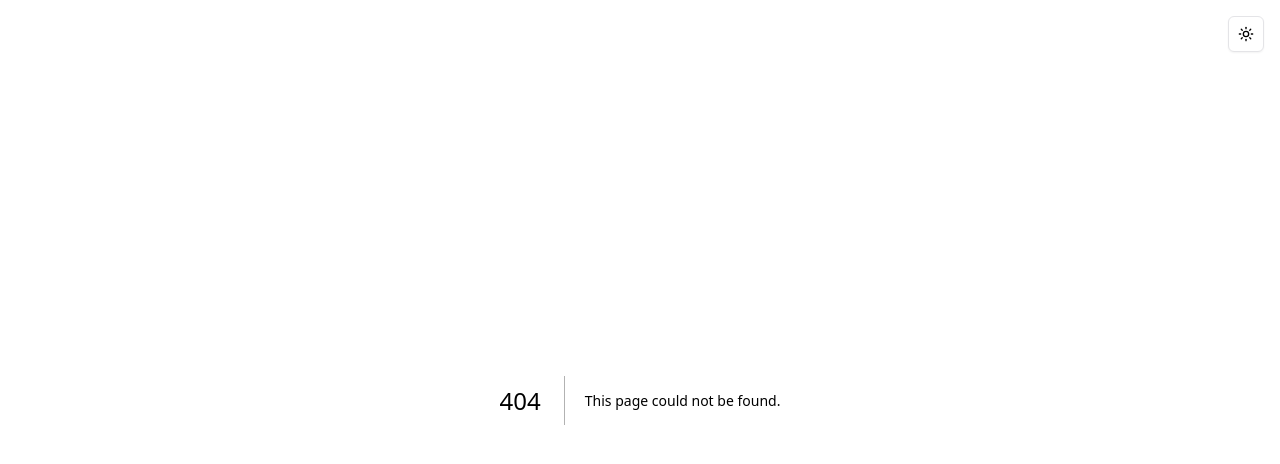
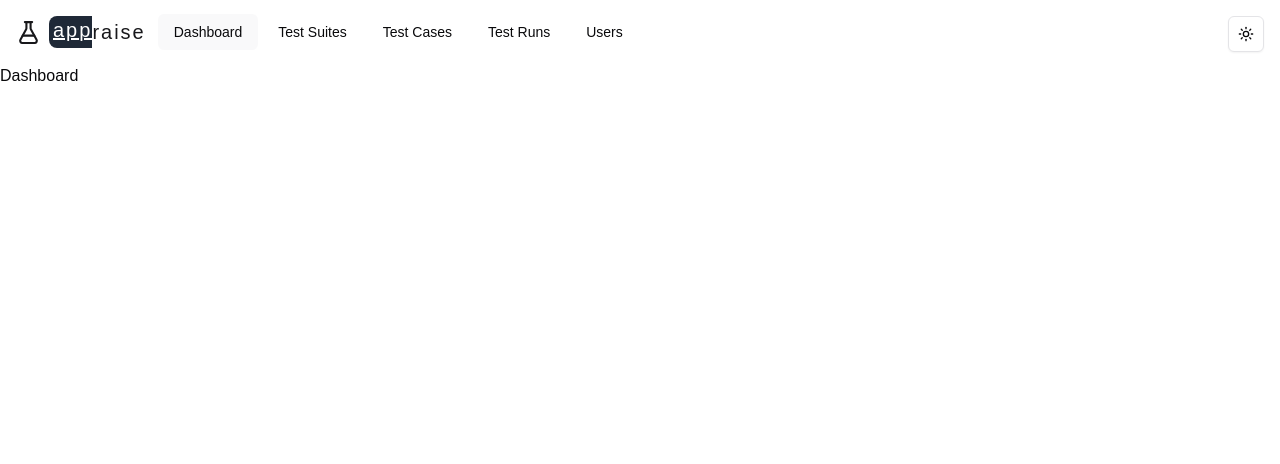
Before and after one commit to jamil2018/appraise, a Next.js app: page /dashboard in a window 1280 px wide. Before the commit this address had no page. Shown: the top 464 px of the page. Built offline with nearby package versions, Linux system fonts and the light colour scheme.

Commit message:
implement the dashboard navbar, add dashboard layout

```diff
--- a/package.json
+++ b/package.json
@@ -13,6 +13,7 @@
     "@radix-ui/react-checkbox": "^1.1.3",
     "@radix-ui/react-dropdown-menu": "^2.1.4",
     "@radix-ui/react-label": "^2.1.1",
+    "@radix-ui/react-navigation-menu": "^1.2.4",
     "@radix-ui/react-slot": "^1.1.1",
     "@radix-ui/react-toast": "^1.2.5",
     "bcryptjs": "^2.4.3",
--- /dev/null
+++ b/src/app/(base)/dashboard/page.tsx
@@ -0,0 +1,7 @@
+import React from "react";
+
+const Dashboard = () => {
+  return <div>Dashboard</div>;
+};
+
+export default Dashboard;
--- /dev/null
+++ b/src/app/(base)/layout.tsx
@@ -0,0 +1,46 @@
+import Logo from "@/components/logo";
+import NavLink from "@/components/navigation/nav-link";
+import {
+  NavigationMenu,
+  NavigationMenuItem,
+  NavigationMenuList,
+} from "@/components/ui/navigation-menu";
+import Link from "next/link";
+
+export default function BaseLayout({
+  children,
+}: {
+  children: React.ReactNode;
+}) {
+  return (
+    <>
+      <nav className="ml-2 py-2">
+        <NavigationMenu>
+          <NavigationMenuList className="flex items-center">
+            <NavigationMenuItem>
+              <Link href="/dashboard">
+                <Logo />
+              </Link>
+            </NavigationMenuItem>
+            <NavigationMenuItem>
+              <NavLink href="/dashboard">Dashboard</NavLink>
+            </NavigationMenuItem>
+            <NavigationMenuItem>
+              <NavLink href="/test-suites">Test Suites</NavLink>
+            </NavigationMenuItem>
+            <NavigationMenuItem>
+              <NavLink href="/test-cases">Test Cases</NavLink>
+            </NavigationMenuItem>
+            <NavigationMenuItem>
+              <NavLink href="/test-runs">Test Runs</NavLink>
+            </NavigationMenuItem>
+            <NavigationMenuItem>
+              <NavLink href="/users">Users</NavLink>
+            </NavigationMenuItem>
+          </NavigationMenuList>
+        </NavigationMenu>
+      </nav>
+      {children}
+    </>
+  );
+}
--- /dev/null
+++ b/src/app/(base)/test-cases/page.tsx
@@ -0,0 +1,7 @@
+import React from "react";
+
+const TestCases = () => {
+  return <div>TestCases</div>;
+};
+
+export default TestCases;
--- /dev/null
+++ b/src/app/(base)/test-runs/page.tsx
@@ -0,0 +1,7 @@
+import React from "react";
+
+const TestRuns = () => {
+  return <div>TestRuns</div>;
+};
+
+export default TestRuns;
--- /dev/null
+++ b/src/app/(base)/test-suites/page.tsx
@@ -0,0 +1,7 @@
+import React from "react";
+
+const TestSuites = () => {
+  return <div>TestSuites</div>;
+};
+
+export default TestSuites;
--- /dev/null
+++ b/src/app/(base)/users/page.tsx
@@ -0,0 +1,7 @@
+import React from "react";
+
+const Users = () => {
+  return <div>Users</div>;
+};
+
+export default Users;
--- a/src/app/page.tsx
+++ b/src/app/page.tsx
@@ -11,8 +11,11 @@ const Home = () => {
       <Button className="mr-2">
         <Link href="/login">Login</Link>
       </Button>
-      <Button>
+      <Button className="mr-2">
         <Link href="/register">Register</Link>
+      </Button>
+      <Button className="mr-2">
+        <Link href="/dashboard">Dashboard</Link>
       </Button>
     </>
   );
--- /dev/null
+++ b/src/components/navigation/nav-link.tsx
@@ -0,0 +1,30 @@
+"use client";
+
+import { usePathname } from "next/navigation";
+import {
+  NavigationMenuLink,
+  navigationMenuTriggerStyle,
+} from "@/components/ui/navigation-menu";
+import Link from "next/link";
+
+const NavLink = ({
+  children,
+  href,
+}: {
+  children: React.ReactNode;
+  href: string;
+}) => {
+  const pathname = usePathname();
+  return (
+    <Link href={href} legacyBehavior passHref>
+      <NavigationMenuLink
+        className={navigationMenuTriggerStyle()}
+        active={pathname === href}
+      >
+        {children}
+      </NavigationMenuLink>
+    </Link>
+  );
+};
+
+export default NavLink;
--- /dev/null
+++ b/src/components/ui/navigation-menu.tsx
@@ -0,0 +1,128 @@
+import * as React from "react"
+import * as NavigationMenuPrimitive from "@radix-ui/react-navigation-menu"
+import { cva } from "class-variance-authority"
+import { ChevronDown } from "lucide-react"
+
+import { cn } from "@/lib/utils"
+
+const NavigationMenu = React.forwardRef<
+  React.ElementRef<typeof NavigationMenuPrimitive.Root>,
+  React.ComponentPropsWithoutRef<typeof NavigationMenuPrimitive.Root>
+>(({ className, children, ...props }, ref) => (
+  <NavigationMenuPrimitive.Root
+    ref={ref}
+    className={cn(
+      "relative z-10 flex max-w-max flex-1 items-center justify-center",
+      className
+    )}
+    {...props}
+  >
+    {children}
+    <NavigationMenuViewport />
+  </NavigationMenuPrimitive.Root>
+))
+NavigationMenu.displayName = NavigationMenuPrimitive.Root.displayName
+
+const NavigationMenuList = React.forwardRef<
+  React.ElementRef<typeof NavigationMenuPrimitive.List>,
+  React.ComponentPropsWithoutRef<typeof NavigationMenuPrimitive.List>
+>(({ className, ...props }, ref) => (
+  <NavigationMenuPrimitive.List
+    ref={ref}
+    className={cn(
+      "group flex flex-1 list-none items-center justify-center space-x-1",
+      className
+    )}
+    {...props}
+  />
+))
+NavigationMenuList.displayName = NavigationMenuPrimitive.List.displayName
+
+const NavigationMenuItem = NavigationMenuPrimitive.Item
+
+const navigationMenuTriggerStyle = cva(
+  "group inline-flex h-9 w-max items-center justify-center rounded-md bg-background px-4 py-2 text-sm font-medium transition-colors hover:bg-accent hover:text-accent-foreground focus:bg-accent focus:text-accent-foreground focus:outline-none disabled:pointer-events-none disabled:opacity-50 data-[active]:bg-accent/50 data-[state=open]:bg-accent/50"
+)
+
+const NavigationMenuTrigger = React.forwardRef<
+  React.ElementRef<typeof NavigationMenuPrimitive.Trigger>,
+  React.ComponentPropsWithoutRef<typeof NavigationMenuPrimitive.Trigger>
+>(({ className, children, ...props }, ref) => (
+  <NavigationMenuPrimitive.Trigger
+    ref={ref}
+    className={cn(navigationMenuTriggerStyle(), "group", className)}
+    {...props}
+  >
+    {children}{" "}
+    <ChevronDown
+      className="relative top-[1px] ml-1 h-3 w-3 transition duration-300 group-data-[state=open]:rotate-180"
+      aria-hidden="true"
+    />
+  </NavigationMenuPrimitive.Trigger>
+))
+NavigationMenuTrigger.displayName = NavigationMenuPrimitive.Trigger.displayName
+
+const NavigationMenuContent = React.forwardRef<
+  React.ElementRef<typeof NavigationMenuPrimitive.Content>,
+  React.ComponentPropsWithoutRef<typeof NavigationMenuPrimitive.Content>
+>(({ className, ...props }, ref) => (
+  <NavigationMenuPrimitive.Content
+    ref={ref}
+    className={cn(
+      "left-0 top-0 w-full data-[motion^=from-]:animate-in data-[motion^=to-]:animate-out data-[motion^=from-]:fade-in data-[motion^=to-]:fade-out data-[motion=from-end]:slide-in-from-right-52 data-[motion=from-start]:slide-in-from-left-52 data-[motion=to-end]:slide-out-to-right-52 data-[motion=to-start]:slide-out-to-left-52 md:absolute md:w-auto ",
+      className
+    )}
+    {...props}
+  />
+))
+NavigationMenuContent.displayName = NavigationMenuPrimitive.Content.displayName
+
+const NavigationMenuLink = NavigationMenuPrimitive.Link
+
+const NavigationMenuViewport = React.forwardRef<
+  React.ElementRef<typeof NavigationMenuPrimitive.Viewport>,
+  React.ComponentPropsWithoutRef<typeof NavigationMenuPrimitive.Viewport>
+>(({ className, ...props }, ref) => (
+  <div className={cn("absolute left-0 top-full flex justify-center")}>
+    <NavigationMenuPrimitive.Viewport
+      className={cn(
+        "origin-top-center relative mt-1.5 h-[var(--radix-navigation-menu-viewport-height)] w-full overflow-hidden rounded-md border bg-popover text-popover-foreground shadow data-[state=open]:animate-in data-[state=closed]:animate-out data-[state=closed]:zoom-out-95 data-[state=open]:zoom-in-90 md:w-[var(--radix-navigation-menu-viewport-width)]",
+        className
+      )}
+      ref={ref}
+      {...props}
+    />
+  </div>
+))
+NavigationMenuViewport.displayName =
+  NavigationMenuPrimitive.Viewport.displayName
+
+const NavigationMenuIndicator = React.forwardRef<
+  React.ElementRef<typeof NavigationMenuPrimitive.Indicator>,
+  React.ComponentPropsWithoutRef<typeof NavigationMenuPrimitive.Indicator>
+>(({ className, ...props }, ref) => (
+  <NavigationMenuPrimitive.Indicator
+    ref={ref}
+    className={cn(
+      "top-full z-[1] flex h-1.5 items-end justify-center overflow-hidden data-[state=visible]:animate-in data-[state=hidden]:animate-out data-[state=hidden]:fade-out data-[state=visible]:fade-in",
+      className
+    )}
+    {...props}
+  >
+    <div className="relative top-[60%] h-2 w-2 rotate-45 rounded-tl-sm bg-border shadow-md" />
+  </NavigationMenuPrimitive.Indicator>
+))
+NavigationMenuIndicator.displayName =
+  NavigationMenuPrimitive.Indicator.displayName
+
+export {
+  navigationMenuTriggerStyle,
+  NavigationMenu,
+  NavigationMenuList,
+  NavigationMenuItem,
+  NavigationMenuContent,
+  NavigationMenuTrigger,
+  NavigationMenuLink,
+  NavigationMenuIndicator,
+  NavigationMenuViewport,
+}
```
Also changed, not shown: 1 other file (tests, documents, lock files or other folders).
